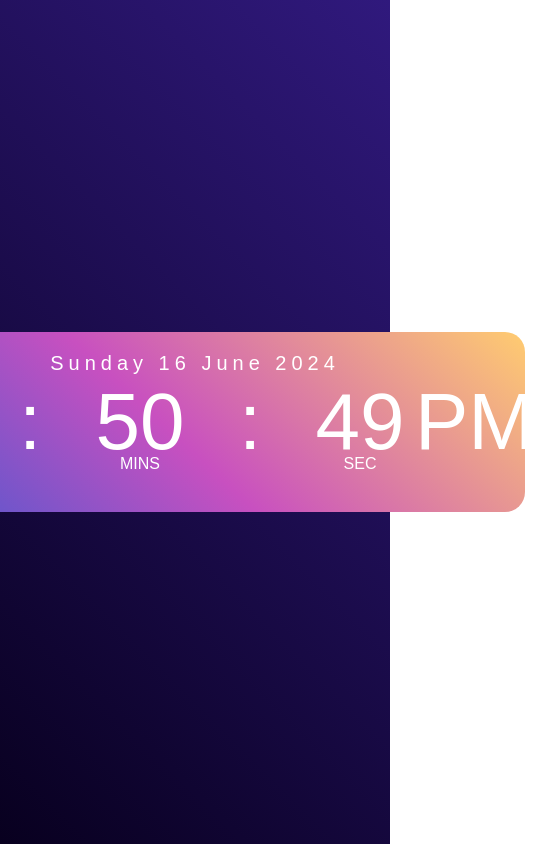
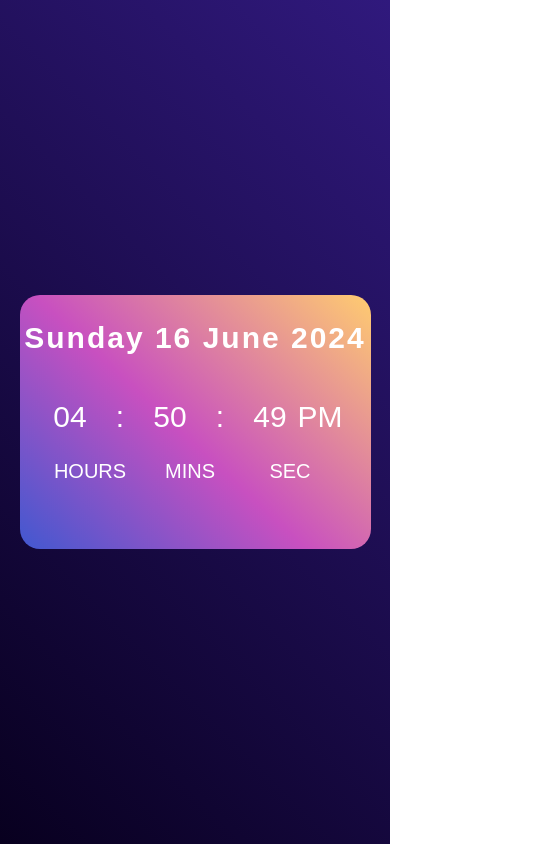
Before and after one commit to Linchords/digital-clock, a plain HTML site: page index.html in a window 390 px wide. Shown: the whole page, 535 px wide, since content can reach past the window. Drawn offline with Linux system fonts and the light colour scheme.

Commit message:
first commit

```diff
--- a/CSS/style.css
+++ b/CSS/style.css
@@ -27,7 +27,6 @@
     width: 800px;
     height: 180px ;
     position: relative;
-
 }
 
 .clock {
@@ -69,25 +68,91 @@
     content: 'SEC';
 }
 
-/*.hero::before {
-    content: '';
-    width: 180px;
-    height: 180px;
-    background: #f41b75;
-    border-radius: 5px;
-    position: absolute;
-    left:  -50px;
-    top: -50px;
+
+@media (max-width: 600px) {
+    .clock span {
+        font-size: 30px;
+        width: 50px;
+        display: inline-block;
+        text-align: center;
+        position: relative;
+        bottom: 2%;
+    }
+
+    .clock span::after {
+        font-size: 20px;
+        position: absolute;
+        top: 60px;
+        left:  90%;
+        transform: translate(-50%);
+    }
+
+    #flex-container {
+        display: flex;
+        flex-direction: row;
+        height: 100vh;
+        align-items: center;
+        justify-content: center;
+        background: linear-gradient(45deg, #08001f, #30197d);
+        color: #fff;
+        position: relative;
+    }
+
+    #date {
+        position: absolute;
+        top: 10%;
+        letter-spacing: 2px;
+        font-size: 30px;
+        font-weight: 600;
+    }
+
+    .hero {
+        width: 90%;
+        height: 30% ;
+        position: relative;
+    }
+
+    .clock {
+        display: flex;
+        align-items: center;
+        justify-content: center;
+        background-image: linear-gradient(43deg, #4158D0 0%, #C850C0 46%, #FFCC70 100%);
+        border-radius: 20px;
+        backdrop-filter: blur(40px);
+        width: 100%;
+        height:100%
+    }
 }
 
-hero::after {
-    content: '';
-    width: 180px;
-    height: 180px;
-    background: #419aff;
-    border-radius: 50%;
-    position: absolute;
-    right: -30px;
-    bottom: -50px;
+
+
+
+
+
+
+
+
+
+
+/* max 600px / min 601/ min 768 / min 992 / min 1200  */
+/* @media (max-width: 600px) {
+    #flex-container {
+        display: flex;
+        flex-direction: row;
+        height: 100vh;
+        align-items: center;
+        justify-content: center;
+        background: linear-gradient(45deg, #08001f, #8c8897);
+        color: #fff;
+        position: relative;
+    }
+}
+
+@media (min-width: 601px) {
+
+}
+
+@media (min-width: 768) {
+
 }
 */
```
